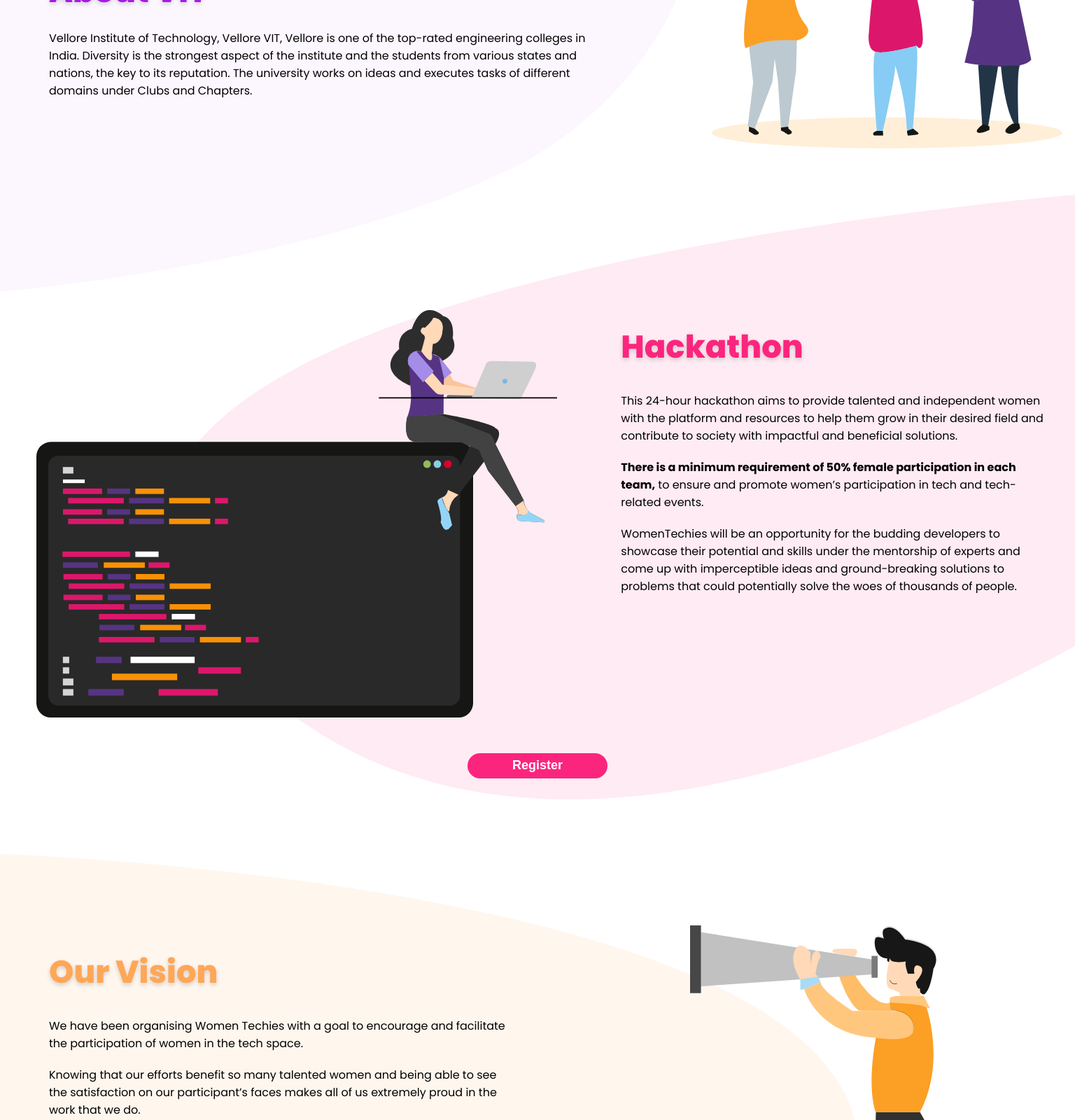
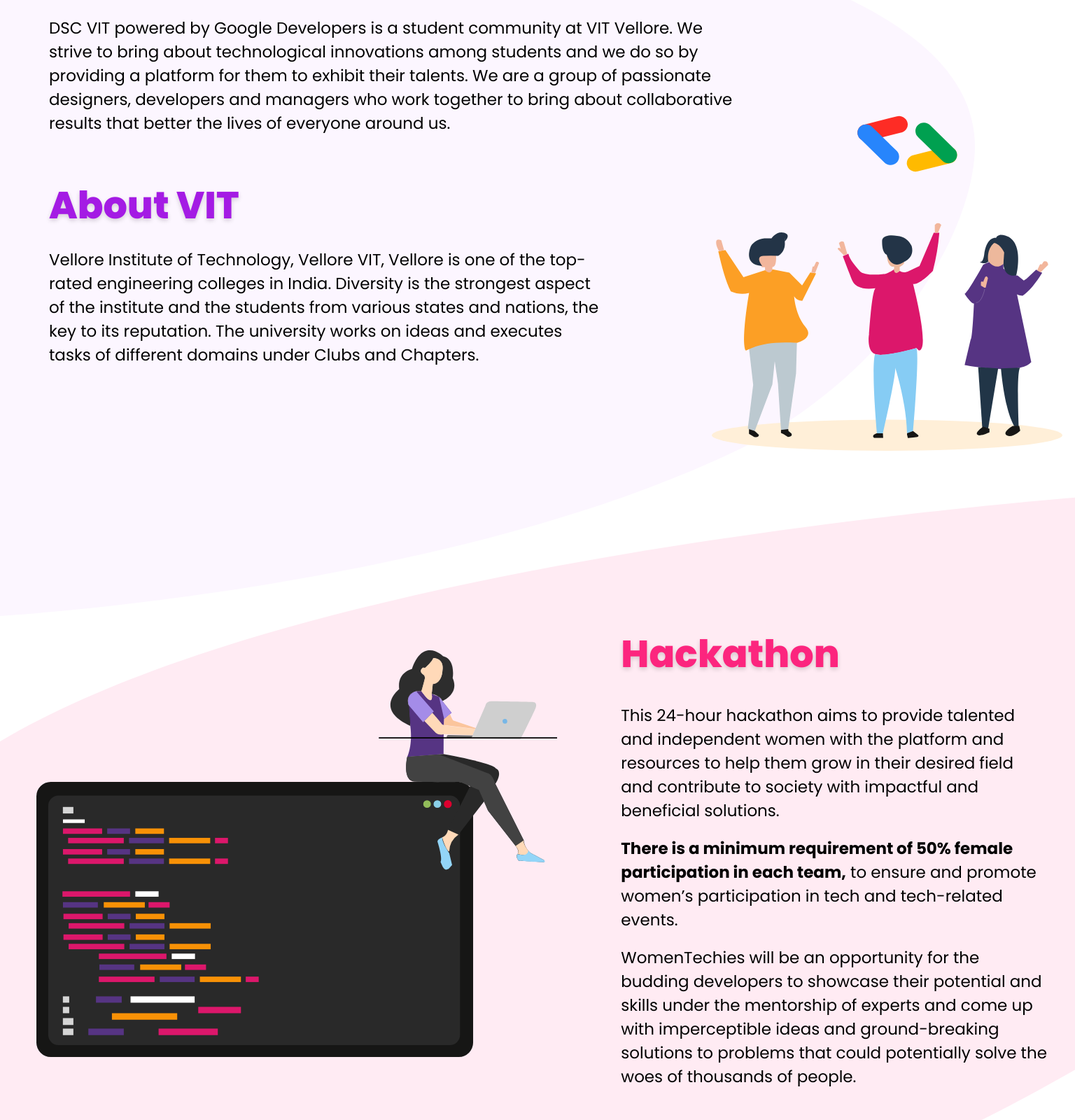
Before and after one commit to KrishChatterjie/women-techies-21, a React (Create React App) app: page / in a window 1536 px wide. Shown: the part 1200-2800 px from the top of the page at 70% size. Built offline with nearby package versions, Linux system fonts and the light colour scheme.

Commit message:
Created high-res laptop layout

```diff
--- a/src/components/Modal.js
+++ b/src/components/Modal.js
@@ -14,6 +14,7 @@ const Modal = ({ show, onClose}) => {
             <div className="modal" onClick={onClose}>
                 <div className="modal-content" onClick={e => e.stopPropagation()}>
                     <div className="modal-header">
+                        <div className="modal-title">The Face of DSC</div>
                         <button onClick={onClose}><img src={cancel} alt="X"/></button>
                     </div>
                     <div className="modal-body">
--- a/src/index.css
+++ b/src/index.css
@@ -112,7 +112,7 @@ header {
   transform: rotate(-45deg) translate(5px,-5px);
   transition: all 0.5s ease-in-out;
 }
-@media screen and (max-width:860px){
+@media screen and (max-width:900px){
   header{
     overflow-x: hidden;
   }
@@ -143,7 +143,7 @@ header {
   .nav-links li {
     margin: 10px 10px;
   }
-  .nav-links li a:hover, .nav-links li{
+  .nav-links li a:hover, .nav-links li a{
     border-bottom: none !important;
   }
   .nav-links.open{
@@ -188,15 +188,21 @@ header {
   border-radius: 15px;
 }
 .modal.enter-done .modal-content {
-  transform: translateY(20px);
+  transform: translateY(40px);
 }
 .modal.exit .modal-content {
   transform: translateY(-200px);
 }
 .modal-header {
   display: flex;
-  justify-content: flex-end;
+  /* justify-content: flex-end; */
+  justify-content: space-between;
   transition: all 0.3s ease-in-out;
+}
+.modal-title {
+  font-size: 40px;
+  font-weight: 600;
+  padding: 5px 25px;
 }
 .modal-header button{
   position: relative;
@@ -479,7 +485,7 @@ header {
     grid-column: 1 / -1;
   }
 }
-@media screen and (min-width:860px){
+@media screen and (min-width:900px){
   .home > div{
     flex-direction: row;
     justify-content: space-between;
@@ -490,17 +496,20 @@ header {
     align-items: center;
   }
   .first {
+    position: relative;
+    top: -10vh;
+    right: -5vw;
     width: 50vw;
     margin: 0 auto;
   }
   .first-logo{
-    width: 300px;
+    max-width: 400px;
   }
   .first-logo img {
-    margin: 20px auto;
+    margin: 10px auto;
   }
   .first-soon {
-    font-size: 2rem;
+    font-size: 3rem;
   }
   .first-teaser {
     font-size: 15px;
@@ -551,7 +560,7 @@ header {
   }
   .hackathon {
     margin-top: 25vh;
-    padding: 30px 0px;
+    padding: 80px 0px;
   }
   .hackathon > div {
     flex-direction: row-reverse;
@@ -559,8 +568,8 @@ header {
   }
   .hack-bg {
     height: 120%;
-    top: -20%;
-    right: -10%;
+    top: -10%;
+    right: -15%;
   }
   .hack-content {
     align-self: flex-start;
@@ -579,22 +588,22 @@ header {
     padding: 0 50px;
   }
   .vision p {
-    margin: 10px 20px;
+    font-size: 23px;
   }
   .vision-bg {
-    height: 200%;
+    height: 175%;
     top: -20%;
-    left: 0%;
+    left: -5%;
   }
   .vision-img {
     width: 100vw;
-    min-height: 300px;
+    min-height: 400px;
     padding: 0px 10px;
     align-self: flex-end;
   }
   .vision-img img {
-    width: 80%;
-    max-width: 550px;
+    width: 90%;
+    max-width: 600px;
     top: 0;
     right: 0%;
   }
@@ -611,17 +620,20 @@ header {
 }
 @media screen and (min-width:1500px) {
   .first-img{
-    width: 50vw;
-    height: 40vw;
+    width: 70vw;
+    height: 55vw;
     max-height: 830px;
     margin: 40px 0px;
   }
   .first-img img{
     width: 120%;
-    max-width: 1200px;
+    max-width: 1500px;
     margin: 40px 0px;
     top: 0px;
     right: -20%;
+  }
+  .home-title {
+    font-size: 54px;
   }
   .about {
     margin-top: 5%;
@@ -629,6 +641,76 @@ header {
   .about-bg {
     height: 150%;
     top: -5%;
+    left: 0%;
+  }
+  .about ul li:first-child{
+    width: 65vw;
+  }
+  .about ul li p{
+    font-size: 23px;
+  }
+  .about-img {
+    bottom: -100px;
+    padding: 0px 10px;
+  }
+  .about-img img {
+    width: 120%;
+    max-width: 1000px;
+  }
+  .hack-bg {
+    right: -10%;
+  }
+  .hack-content p {
+    font-size: 23px;
+  }
+  .hack-img img {
+    width: 90%;
+    max-width: 1000px;
+  }
+  .hackathon .button {
+    height: 50px;
+    width: 250px;
+    border-radius: 25px;
+    font-size: 25px;
+  }
+  .vision {
+    margin-bottom: 40vh;
+    padding: 30px 0px;
+  }
+  .vision .vision-content {
+    padding: 0 50px;
+  }
+  .vision p {
+    font-size: 35px;
+  }
+  .vision-bg {
+    height: 150%;
+    top: -10%;
+    left: 0%;
+  }
+  .vision-img {
+    width: 100vw;
+    min-height: 400px;
+    padding: 0px 10px;
+    align-self: flex-end;
+  }
+  .vision-img img {
+    width: 100%;
+    max-width: 600px;
+    top: -20%;
+    right: 0%;
+  }
+}
+@media screen and (min-width:1875px) {
+  .vision-bg {
+    height: 200%;
+    top: -20%;
     left: -5%;
   }
+  .vision-img img {
+    width: 100%;
+    max-width: 600px;
+    top: -10%;
+    right: 0%;
+  }
 }
```
